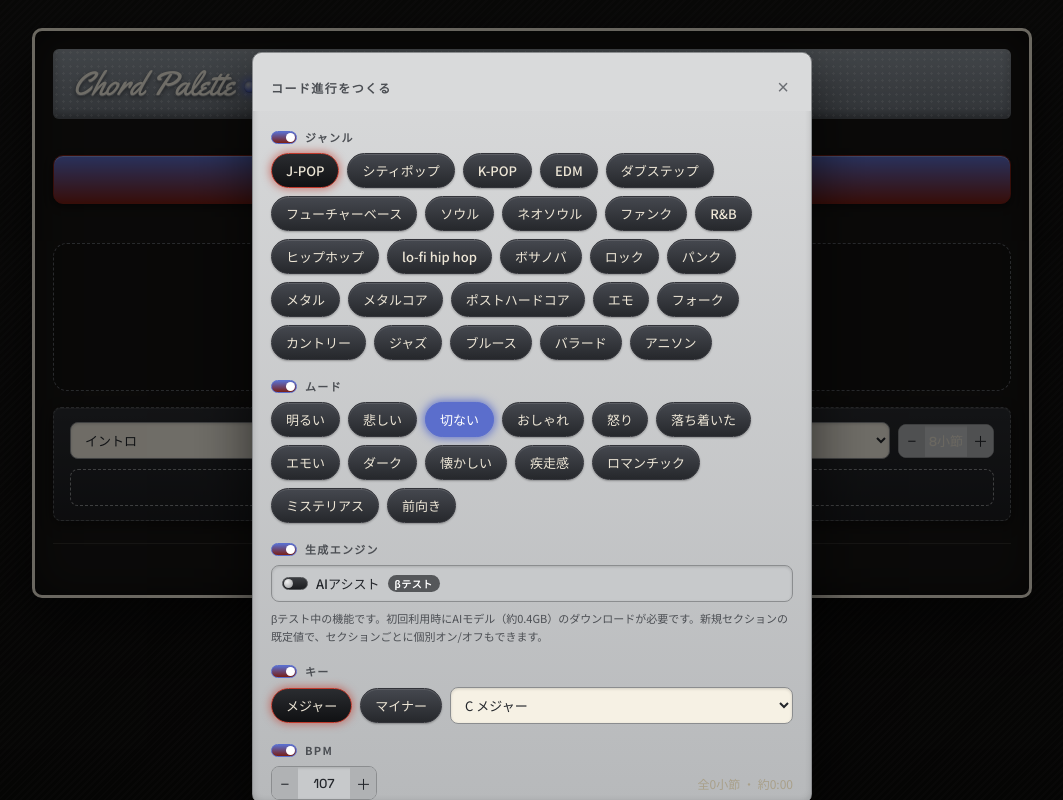
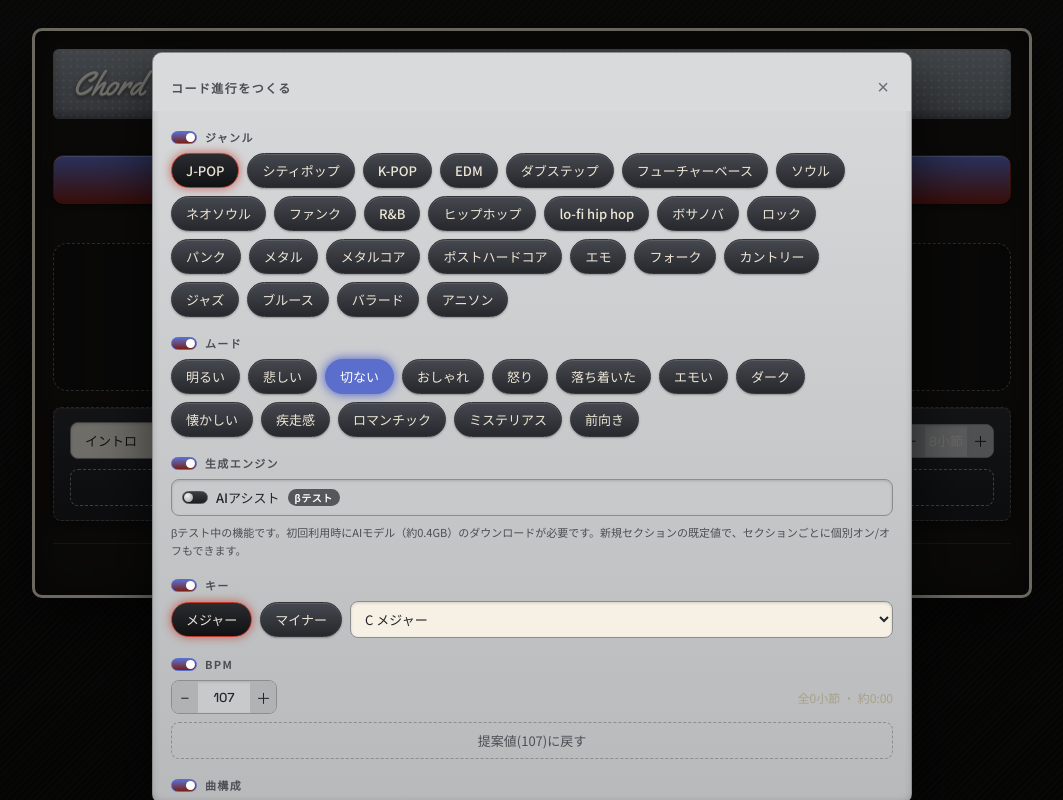
Before and after one commit to jinDoe1107/chord-palette, a React (Vite) app: page / in a window 1280 px wide. Shown: the whole page, without its empty margins (108-1171 px from the left). Built offline with nearby package versions, Linux system fonts and the light colour scheme.

Commit message:
モーダルサイズ変更

```diff
--- a/src/App.css
+++ b/src/App.css
@@ -95,7 +95,7 @@ header {
 .modal-backdrop { position: fixed; inset: 0; z-index: 30; background: rgba(0, 0, 0, .55); }
 .panel.settings-modal {
   position: fixed; z-index: 31; top: calc(50% + 28px); left: 50%; transform: translate(-50%, -50%);
-  width: min(560px, calc(100vw - 32px));
+  width: min(760px, calc(100vw - 32px));
   max-height: calc(100vh - 48px); overflow-y: auto;
   padding-top: 0; /* ヘッダー自身が上パディングを持ち、スクロール時も同じ位置に貼り付く */
   box-shadow: inset 0 1px 0 rgba(255,255,255,.6), inset 0 -2px 6px rgba(0,0,0,.15), 0 24px 60px rgba(0,0,0,.6);
```
